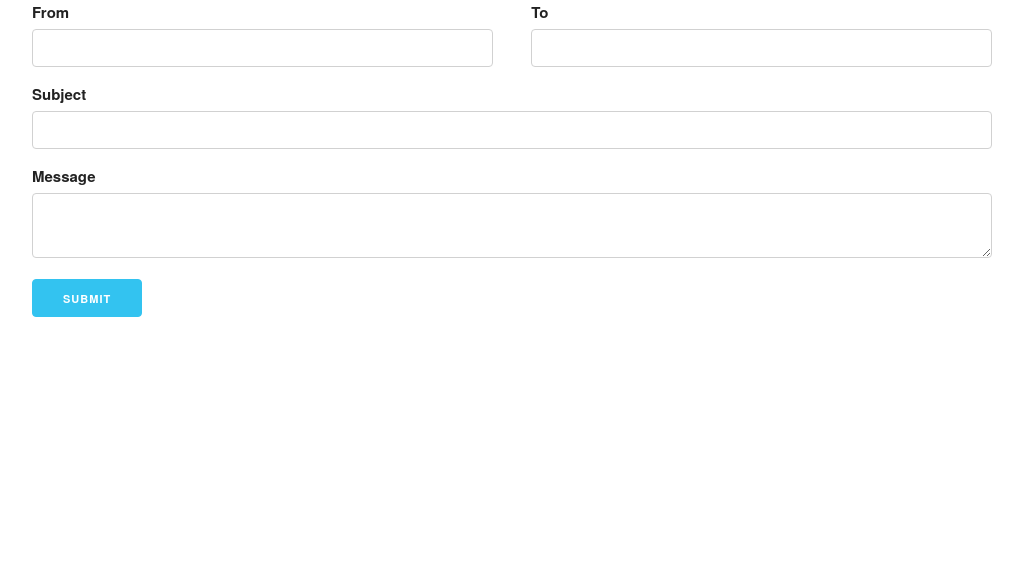
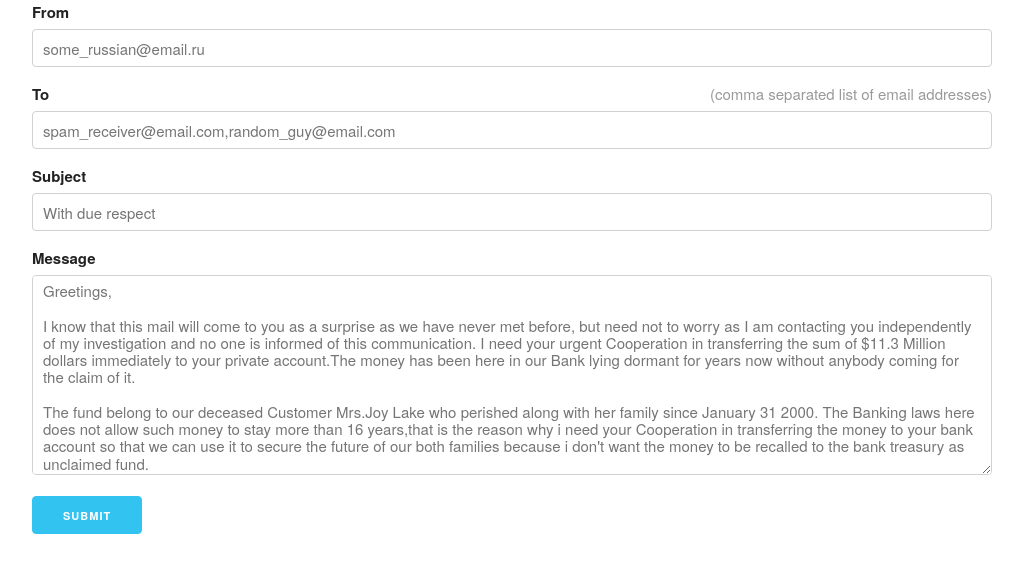
Before and after one commit to bufas/awesome-email, a Flask app: page / in a window 1280 px wide. Shown: the top 573 px of the page, without its empty margins (128-1151 px from the left). Run offline with Flask 2, Linux system fonts and the light colour scheme; some libraries are stand-ins or nearby versions.

Commit message:
Add client side validation

```diff
--- a/awesomemailer/static/css/style.css
+++ b/awesomemailer/static/css/style.css
@@ -0,0 +1,9 @@
+textarea#input_message {
+  height: 200px;
+}
+
+.field_comment {
+   font-weight: 100;
+   color: #999;
+   float: right;
+}
--- a/awesomemailer/static/js/scripts.js
+++ b/awesomemailer/static/js/scripts.js
@@ -0,0 +1,53 @@
+
+$.formUtils.addValidator({
+  name : 'list_of_emails',
+  validatorFunction : function(value) {
+    var addresses = value.split(',');
+    return addresses.every(function (email) {
+      return $.formUtils.validators.validate_email.validatorFunction(email);
+    });
+  },
+  errorMessage : 'Must be a comma separated list of email addresses',
+  errorMessageKey: 'badEmailList'
+});
+
+$(function () {
+
+  $.validate({
+    modules : 'html5',
+    onSuccess : function() {
+      $.post('/send_mail', $('#emailForm').serialize(), function (data) {
+        var status = $('#status');
+        var extra_info = $('#extra_error_info');
+        status.empty();
+        extra_info.empty();
+
+        if (data.status == 'success') {
+          // All emails were sent successfully
+          status.text('All emails successfully sent.');
+          $('#emailForm').get(0).reset();
+        }
+        else if (data.status == 'error' && data.reason == 'validation') {
+          // A validation error occoured
+          console.log(data.errors);
+          status.text('A server validation error occurred')
+        }
+        else if (data.status == 'error' && data.reason == 'email') {
+          // One or more emails were not sent
+          // TODO
+          if (data.failed.length > 1) {
+            status.text('Sending to the following receivers failed:');
+            data.failed.forEach(function (e) {
+              extra_info.append(e + '<br>');
+            });
+          } else {
+            status.text('Sending to '+data.failed[0]+' failed.');
+          }
+        }
+      });
+
+      return false;
+    }
+  });
+
+});
--- a/awesomemailer/templates/index.html
+++ b/awesomemailer/templates/index.html
@@ -11,34 +11,78 @@
 
     <div class="container">
 
-      <form id="email">
+      <form id="emailForm">
         <div class="row">
-          <div class="six columns">
+          <div class="twelve columns">
             <label for="input_from">From</label>
-            <input name="EMAIL_FROM" class="u-full-width" type="email" placeholder="" id="input_from">
+            <input
+              name="email_from"
+              class="u-full-width"
+              type="email"
+              placeholder="some_russian@email.ru"
+              id="input_from"
+              required>
           </div>
+        </div>
 
-          <div class="six columns">
-            <label for="input_to">To</label>
-            <input name="EMAIL_TO" class="u-full-width" type="email" placeholder="" id="input_to">
+        <div class="row">
+          <div class="twelve columns">
+            <label for="input_to">To <span class="field_comment">(comma separated list of email addresses)</span></label>
+            <input
+              name="email_to"
+              class="u-full-width"
+              type="text"
+              placeholder="spam_receiver@email.com,random_guy@email.com"
+              id="input_to"
+              required
+              data-validation="list_of_emails">
           </div>
         </div>
 
         <div class="row">
           <div class="twelve columns">
             <label for="input_subject">Subject</label>
-            <input name="EMAIL_SUBJECT" class="u-full-width" type="text" placeholder="" id="input_subject">
+            <input
+              name="email_subject"
+              class="u-full-width"
+              type="text"
+              placeholder="With due respect"
+              id="input_subject"
+              required>
           </div>
         </div>
 
         <label for="input_message">Message</label>
-        <textarea name="EMAIL_MESSAGE" class="u-full-width" placeholder="" id="input_message"></textarea>
+        <textarea
+          name="email_message"
+          class="u-full-width"
+          placeholder="Greetings,
+
+I know that this mail will come to you as a surprise as we have never met before, but need not to worry as I am contacting you independently of my investigation and no one is informed of this communication. I need your urgent Cooperation in transferring the sum of $11.3 Million dollars immediately to your private account.The money has been here in our Bank lying dormant for years now without anybody coming for the claim of it.
+
+The fund belong to our deceased Customer Mrs.Joy Lake who perished along with her family since January 31 2000. The Banking laws here does not allow such money to stay more than 16 years,that is the reason why i need your Cooperation in transferring the money to your bank account so that we can use it to secure the future of our both families because i don't want the money to be recalled to the bank treasury as unclaimed fund.
+
+By indicating your interest I will send you the full details on how the business will be executed. Please keep this proposal as a top secret and delete if you are not interested.
+
+Best Regards,
+[INSERT YOUR NAME]"
+          id="input_message"
+          required></textarea>
 
         <input class="button-primary" type="submit" value="Submit">
       </form>
 
+      <div class="row">
+        <div class="twelve columns">
+          <span id="status"></span>
+          <div id="extra_error_info"></div>
+        </div>
+      </div>
+
     </div>
 
+    <script type="text/javascript" src="https://cdnjs.cloudflare.com/ajax/libs/jquery/2.1.4/jquery.min.js"></script>
+    <script type="text/javascript" src="https://cdnjs.cloudflare.com/ajax/libs/jquery-form-validator/2.2.1/jquery.form-validator.min.js"></script>
     <script type="text/javascript" src="{{url_for('static', filename='js/scripts.js')}}"></script>
   </body>
 </html>
```
